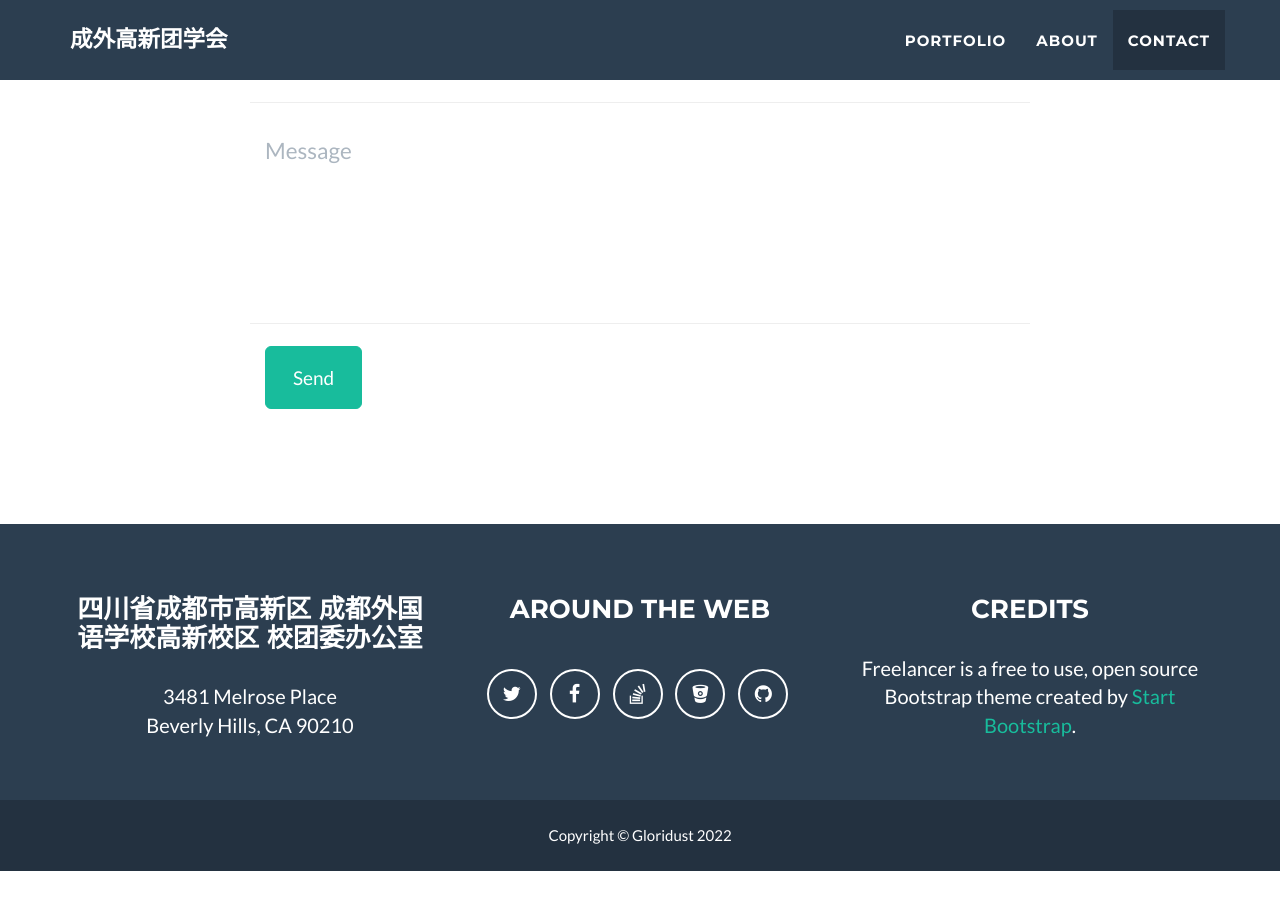
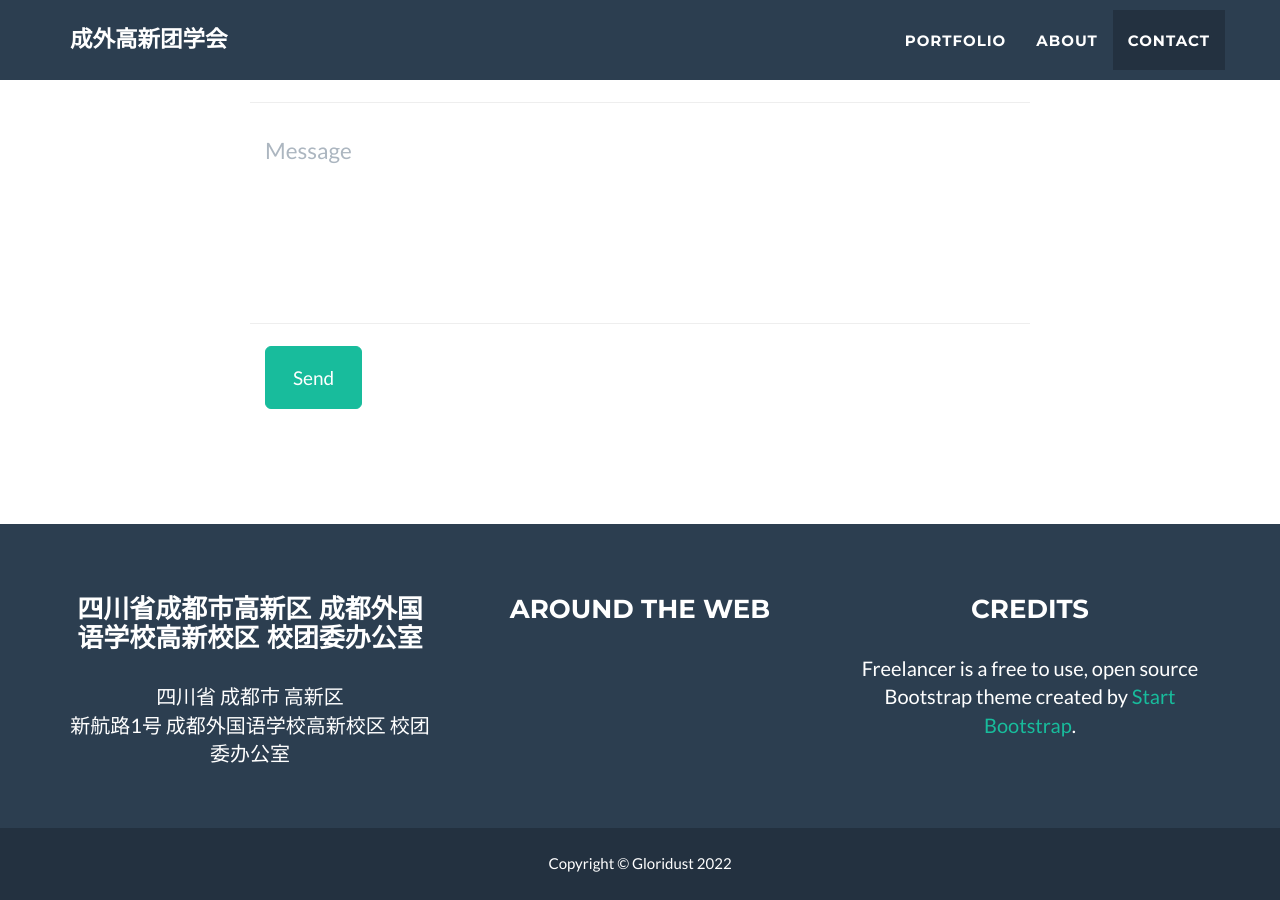
Before and after one commit to CflsgxTechnologyTeam/CflsgxStudentsUnion-freelancer, a Jekyll site: the page built from _posts/2024-07-18-example.md, in a window 1280 px wide and 900 px high, scrolled down 2227 px. Built offline with Jekyll 4.4.1, drawn with Linux system fonts in a browser that asks for light colours; before the commit the page ends 3098 px from its top, so only the background shows below that.

Commit message:
Update _config.yml

```diff
--- a/_config.yml
+++ b/_config.yml
@@ -39,21 +39,21 @@ footer:
 
 # Social networks usernames (many more available: google-plus, flickr, dribbble, pinterest, instagram, tumblr, linkedin, etc.)
 social:
-  - title: twitter
-    url: http://twitter.com/jekyllrb
-  - title: facebook
-    url:
-  - title: stack-overflow
-    url: http://stackoverflow.com/questions/tagged/jekyll
-  - title: bitbucket
-    url: http://bitbucket.org/jekyll
-  - title: github
-    url: http://github.com/jekyll
+  #- title: twitter
+  #  url: http://twitter.com/jekyllrb
+  #- title: facebook
+  #  url:
+  #- title: stack-overflow
+  #  url: http://stackoverflow.com/questions/tagged/jekyll
+  #- title: bitbucket
+  #  url: http://bitbucket.org/jekyll
+  #- title: github
+  # url: http://github.com/jekyll
 
 # Postal address (add as many lines as necessary)
 address:
-  - line: 3481 Melrose Place
-  - line: Beverly Hills, CA 90210
+  - line: 四川省 成都市 高新区
+  - line: 新航路1号 成都外国语学校高新校区 校团委办公室
 
 # Credits content
 credits: 'Freelancer is a free to use, open source Bootstrap theme created by <a href="http://startbootstrap.com">Start Bootstrap</a>.'
```
